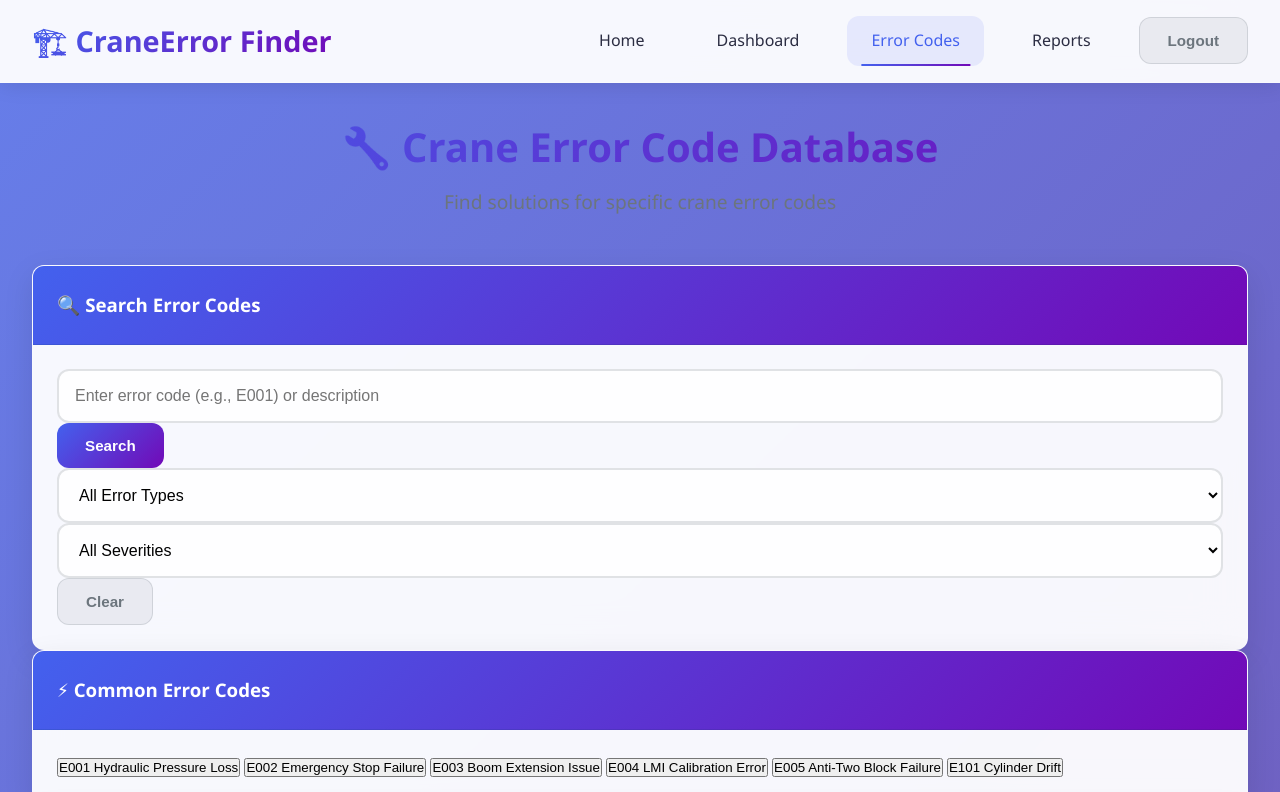
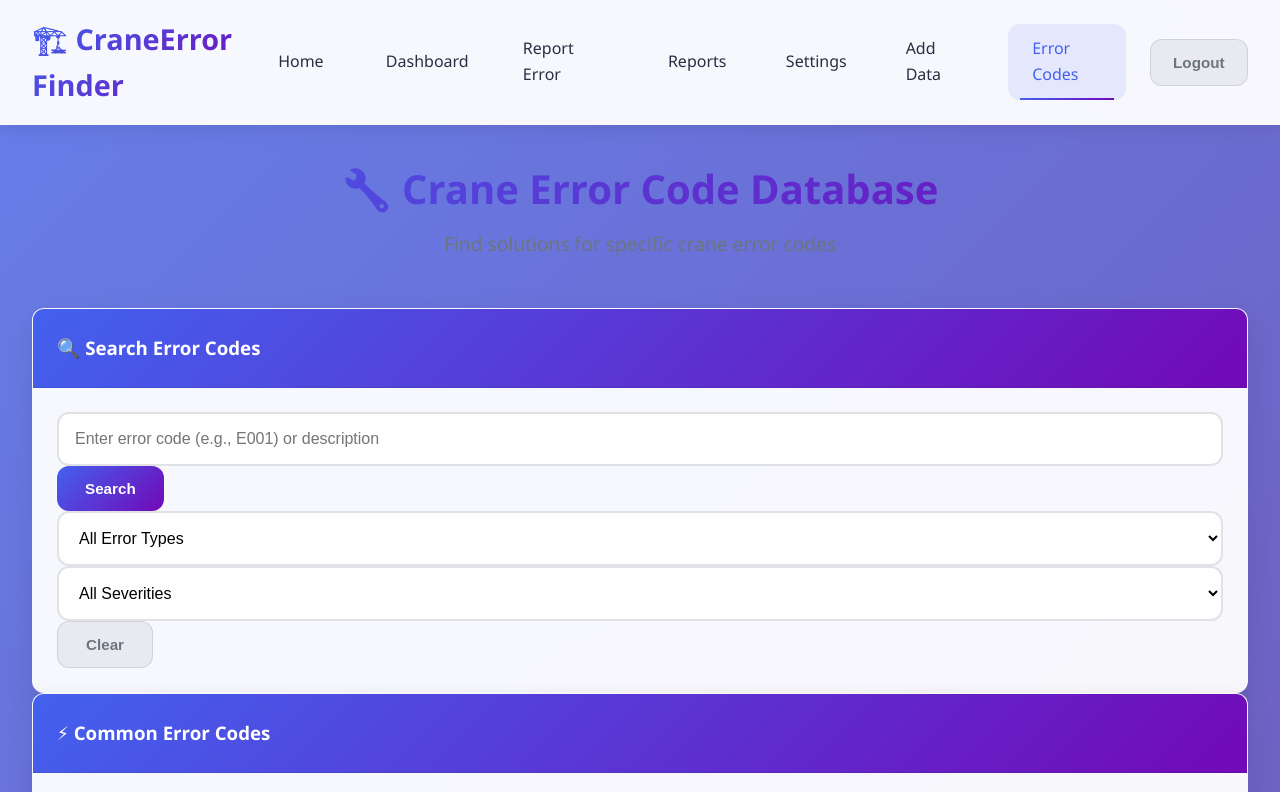
Before and after one commit to titan1m/crane_u, a website: page public/error-codes.html in a window 1280 px wide. Shown: the top 792 px of the page. Drawn offline with Linux system fonts and the light colour scheme; no server answers.

Commit message:
Update error-codes.html

```diff
--- a/public/error-codes.html
+++ b/public/error-codes.html
@@ -11,11 +11,15 @@
         <nav class="navbar">
             <div class="nav-container">
                 <h1 class="nav-logo">🏗️ CraneError Finder</h1>
+               <!-- In the nav-menu section, replace with: -->
 <div class="nav-menu">
     <a href="index.html" class="nav-link">Home</a>
     <a href="dashboard.html" class="nav-link">Dashboard</a>
+    <a href="entry-mode.html" class="nav-link">Report Error</a>
+    <a href="reports.html" class="nav-link">Reports</a>
+    <a href="settings.html" class="nav-link">Settings</a>
+    <a href="data-management.html" class="nav-link">Add Data</a>
     <a href="error-codes.html" class="nav-link active">Error Codes</a>
-                    <a href="reports.html" class="nav-link">Reports</a>
     <button onclick="logout()" class="btn btn-secondary">Logout</button>
 </div>
             </div>
```
Lines whose indentation alone changed are shown as unchanged.
